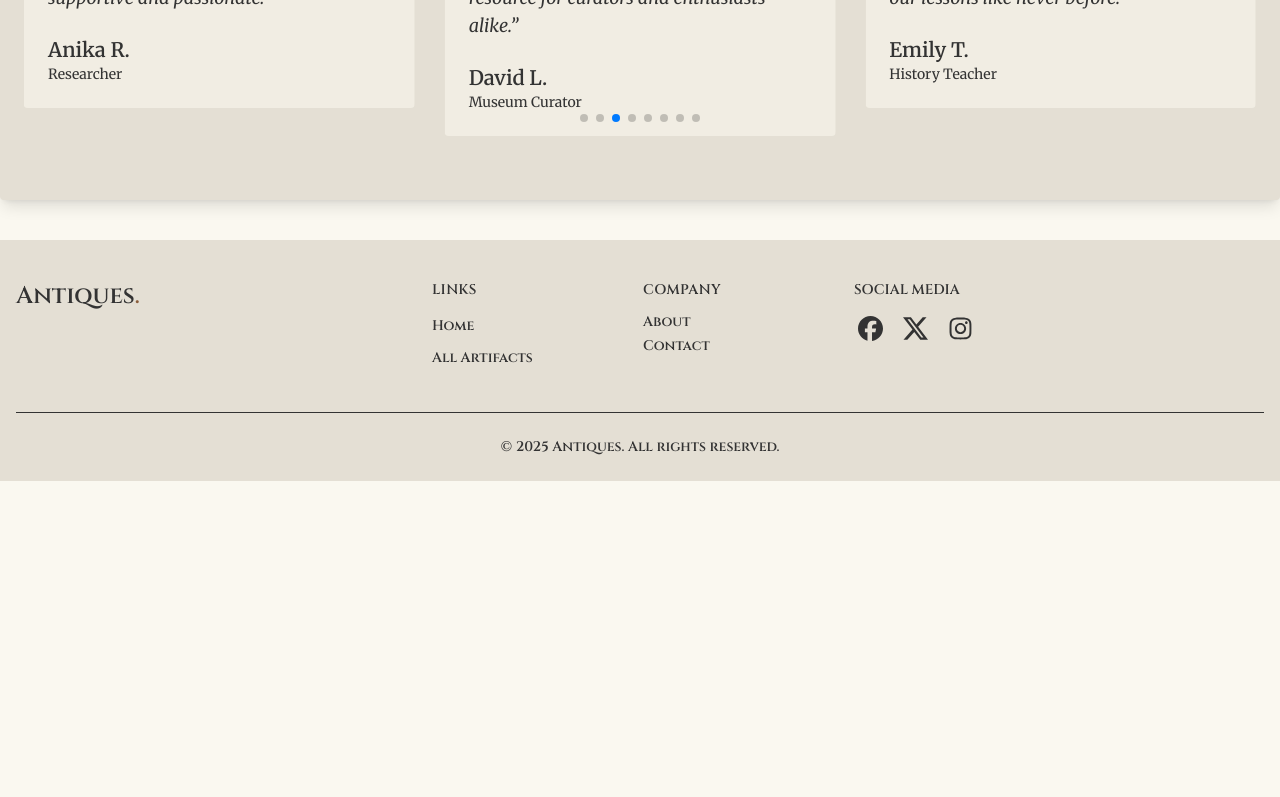
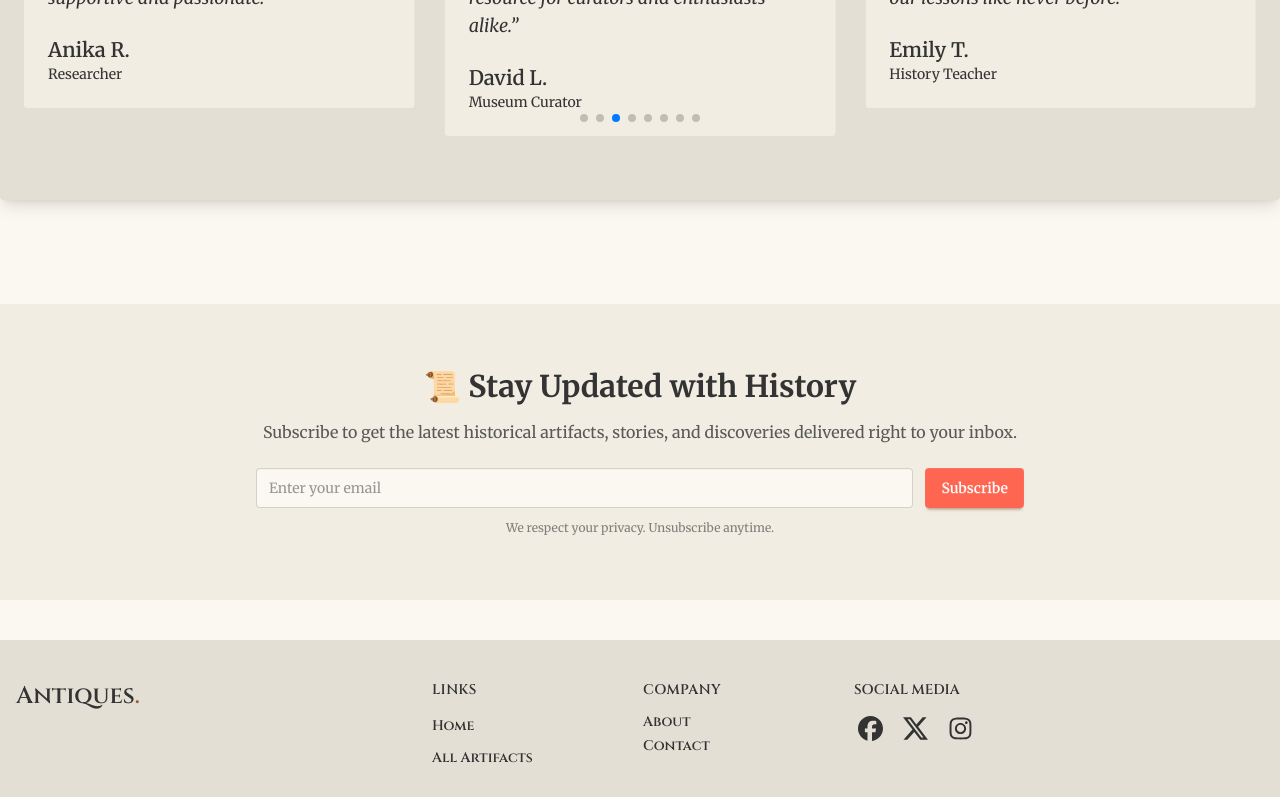
Before and after one commit to SazidSifat/antiques-artifacts-website-client, a React (Vite) app: page / in a window 1280 px wide. Shown: the part 3033-3830 px from the top of the page. Before the commit the page ends 3514 px from the top, so only its background shows below. Built offline with nearby package versions, Linux system fonts and the light colour scheme; no server answers.

Commit message:
Add NewsletterSignup component and integrate it into Home page

```diff
--- /dev/null
+++ b/src/Components/NewsletterSignup.jsx
@@ -0,0 +1,38 @@
+import React from "react";
+
+const NewsletterSignup = () => {
+  return (
+    <section className="bg-base-200 max-w-7xl mx-auto mb-10 py-16 px-4">
+      <div className="max-w-3xl mx-auto text-center">
+        <h2 className="text-3xl font-bold mb-4">
+          📜 Stay Updated with History
+        </h2>
+        <p className="text-base-content/80 mb-6">
+          Subscribe to get the latest historical artifacts, stories, and
+          discoveries delivered right to your inbox.
+        </p>
+
+        <form className="flex flex-col sm:flex-row gap-3 justify-center">
+          <input
+            type="email"
+            placeholder="Enter your email"
+            className="input input-bordered w-full sm:w-auto flex-grow"
+            required
+          />
+          <button
+            type="submit"
+            className="btn btn-primary bg-[#FF6652] border-none hover:bg-[#e85a48]"
+          >
+            Subscribe
+          </button>
+        </form>
+
+        <p className="text-xs text-base-content/60 mt-3">
+          We respect your privacy. Unsubscribe anytime.
+        </p>
+      </div>
+    </section>
+  );
+};
+
+export default NewsletterSignup;
--- a/src/Pages/Home.jsx
+++ b/src/Pages/Home.jsx
@@ -2,12 +2,12 @@ import React, { useEffect } from 'react';
 import Banner from '../Components/Banner';
 
 import FeatureCards from '../Components/FeatureCards';
-import All from '../Components/All';
 import Loading from '../Components/Loading';
 import Gallery from '../Components/Gallery';
 import PeopleSays from '../Components/PeopleSays';
 import WhyPreserveSection from '../Components/WhyPreserveSection';
 import HowItWorks from '../Components/HowItWorks';
+import NewsletterSignup from '../Components/NewsletterSignup';
 
 
 const Home = () => {
@@ -21,6 +21,7 @@ const Home = () => {
             <WhyPreserveSection/>
             <HowItWorks/>
             <PeopleSays/>
+            <NewsletterSignup/>
 
 
         </div>
--- a/src/Routes/Routes.jsx
+++ b/src/Routes/Routes.jsx
@@ -8,7 +8,6 @@ import Signup from "../Pages/Auth/Signup";
 import PrivateRoute from "../PrivateRoute/PrivateRoute";
 import AddArtifact from "../Pages/AddArtifact";
 import ArtifactsDetails from "../Pages/ArtifactsDetails";
-import axios from "axios";
 import Myartifacts from "../Pages/Myartifacts";
 import UpdateArtifacts from "../Pages/UpdateArtifacts";
 import LikedArtifacts from "../Pages/LikedArtifacts";
```
